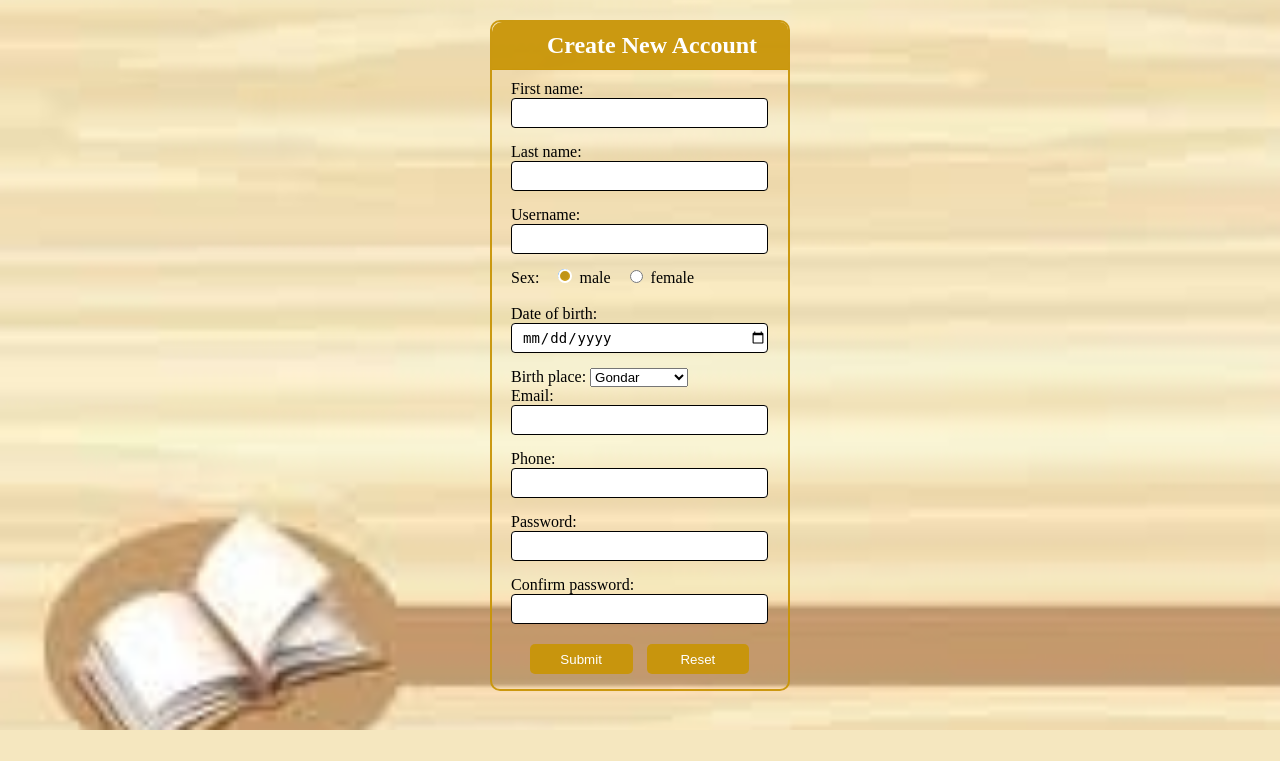
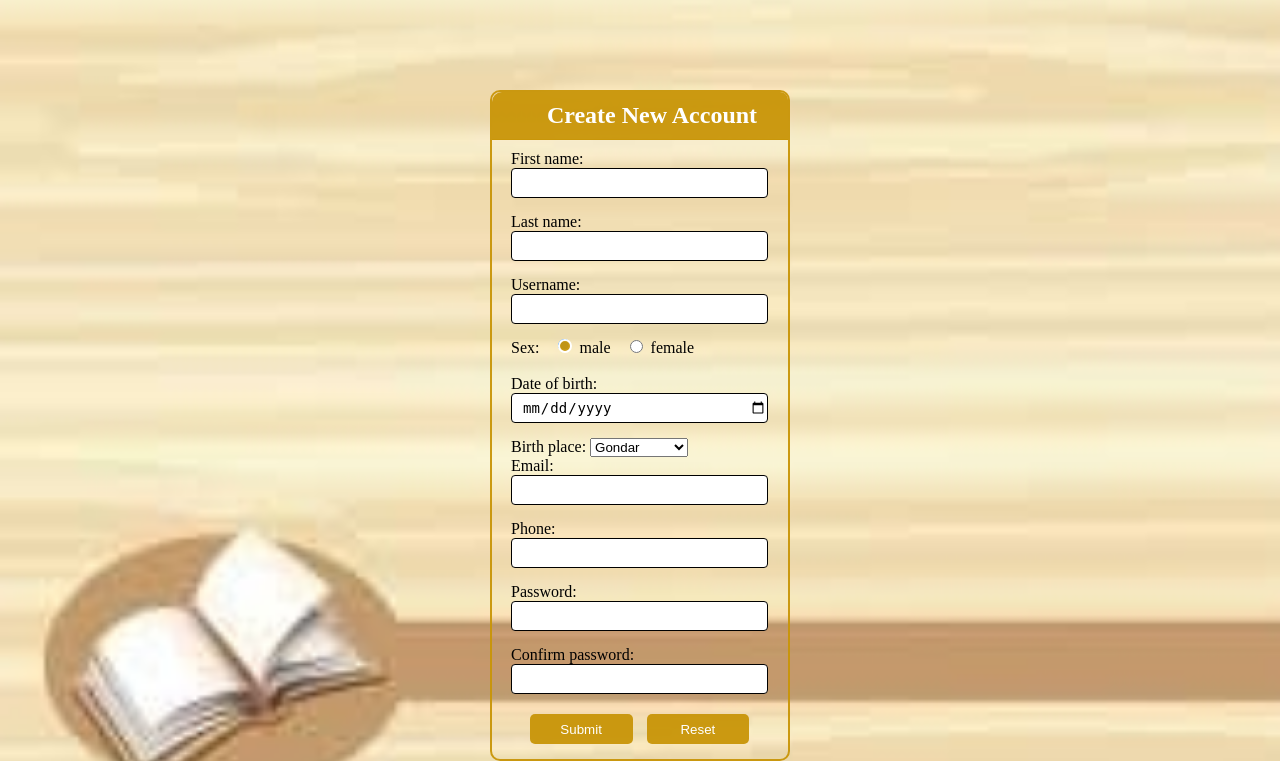
Before and after one commit to AASTU-3rd-year-2014-E-C-project/Online-Library, a PHP site: page /signup.html in a window 1280 px wide. Shown: the part 70-831 px from the top of the page. Before the commit the page ends 800 px from the top, so only its background shows below. Run offline with PHP 8.4, Linux system fonts and the light colour scheme.

Commit message:
Update signup.css

```diff
--- a/Phase II/style/signup.css
+++ b/Phase II/style/signup.css
@@ -2,7 +2,7 @@
     background: rgba(0, 0, 0, 0);
     margin-left: auto;
     margin-right: auto;
-    margin-top: 20px;
+    margin-top: 90px;
     width: 300px;
     height: auto;
     border: 2px solid #c99609f3;
```
